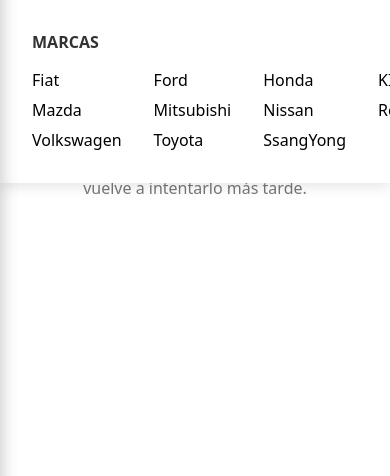
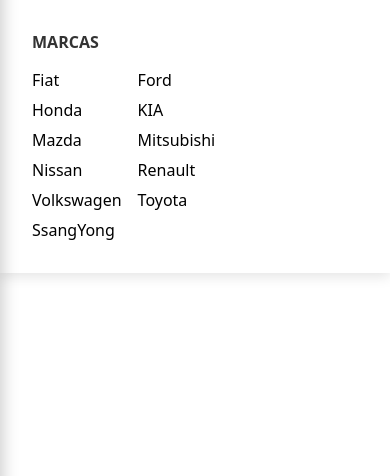
Before and after one commit to palgatox64/techtop, a Django app: page /tienda/ in a window 390 px wide, after a click on "Radios"; the page is wider, and only the part inside the window is pictured. Shown: the part 257-733 px from the top of that part. Run offline with Django 5.2, Linux system fonts and the light colour scheme; data that the repository does not hold is empty.

Commit message:
arreglo-responsive

```diff
--- a/static/css/styles.css
+++ b/static/css/styles.css
@@ -136,7 +136,7 @@ ul {
     background-color: #fff;
     box-shadow: 0 4px 12px rgba(0,0,0,0.1);
     padding: 2rem;
-    z-index: 100;
+    z-index: 999;
     opacity: 0;
     visibility: hidden;
     transform: translateY(-10px);
@@ -199,7 +199,7 @@ ul {
     background-color: #f9f9f9;
     min-width: 160px;
     box-shadow: 0px 8px 16px 0px rgba(0,0,0,0.2);
-    z-index: 10;
+    z-index: 1001;
     border-radius: 5px;
     overflow: hidden;
 }
@@ -285,7 +285,6 @@ ul {
     background-color: #000000;
 }
 
-
 @media (hover: hover) {
     .nav-item-dropdown:hover > .mega-menu {
         opacity: 1;
@@ -300,12 +299,10 @@ ul {
     transform: translateY(0);
 }
 
-
 @media (max-width: 768px) {
     .main-content {
         padding: 1rem;
     }
-
 
     .header {
         padding: 1rem;
@@ -337,12 +334,17 @@ ul {
         justify-content: center;
     }
 
+
+    .brand-list {
+        grid-template-columns: repeat(2, 1fr);
+        gap: 0.5rem 1rem;
+    }
+
     .footer-container {
         flex-direction: column;
         text-align: center;
     }
 
-
     .swiper {
         height: 300px;
     }
```
Also changed, not shown: static/css/tienda.css (+0 -7 lines).
